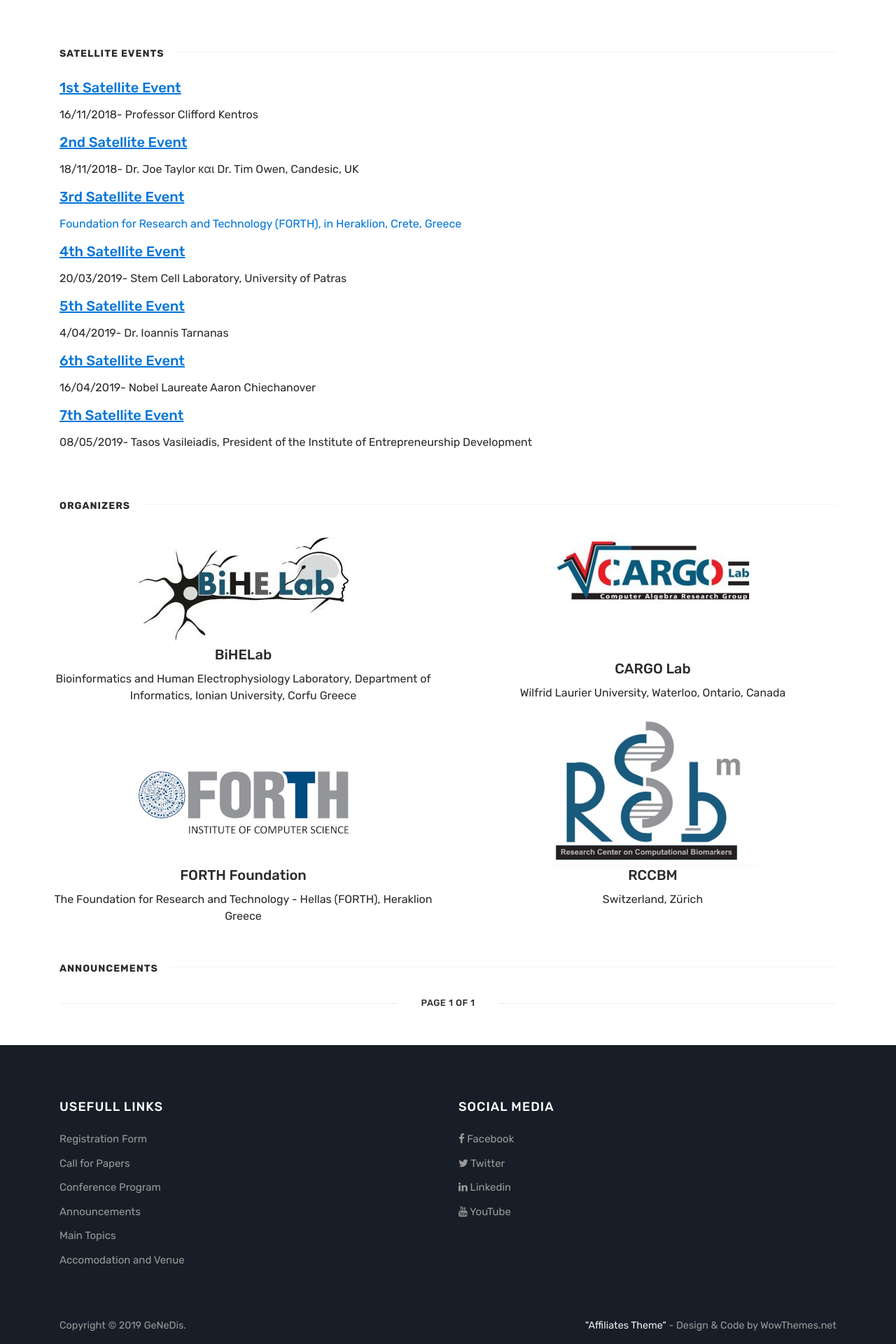
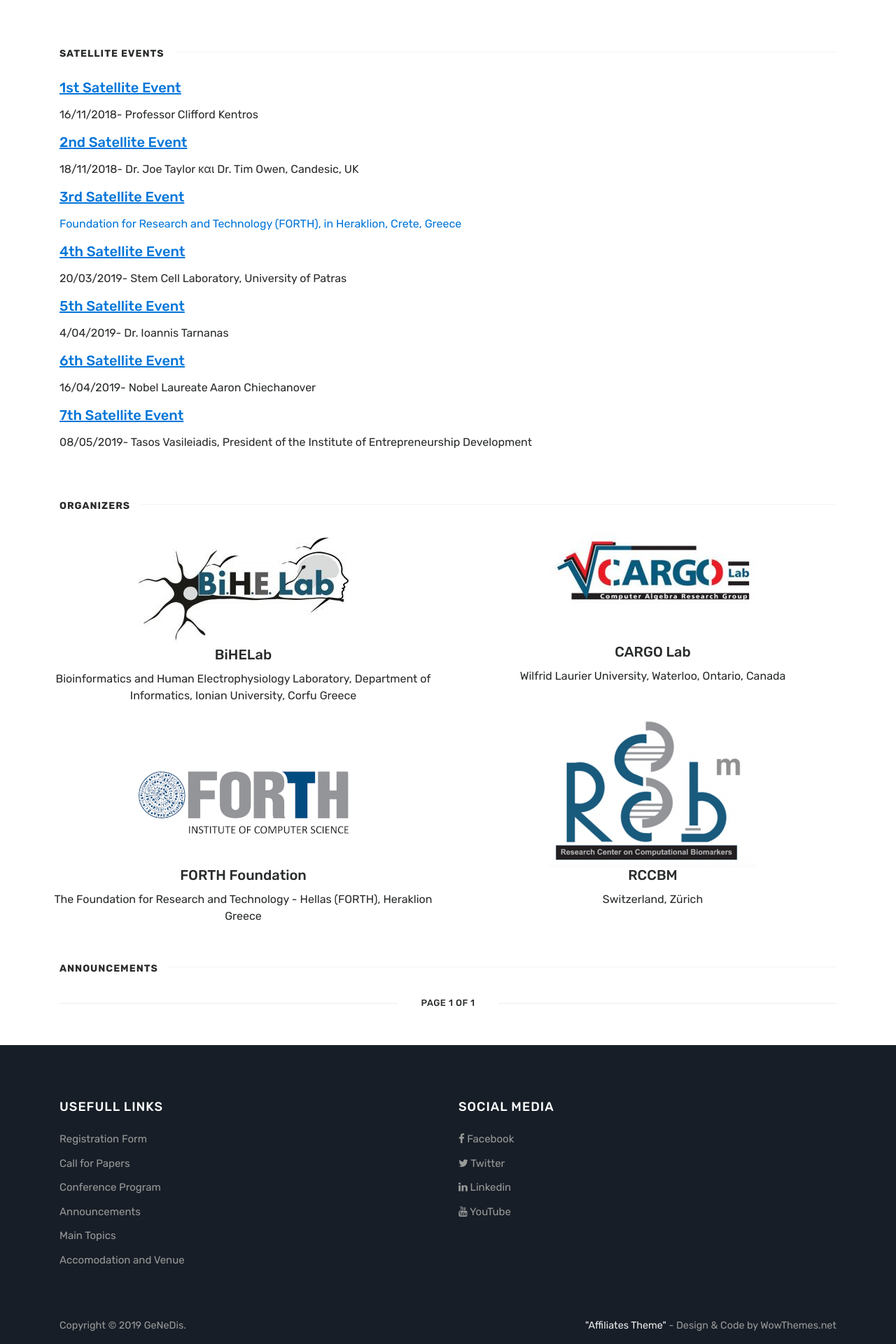
Before and after one commit to Covide-1797/genedis, a Jekyll site: the page built from index.html, in a window 1280 px wide. Shown: the part 1287-3207 px from the top of the page at 70% size. Built offline with Jekyll 4.4.1, drawn with Linux system fonts in a browser that asks for light colours; the list of posts is cut into pages by our own code.

Commit message:
Update index.html

```diff
--- a/index.html
+++ b/index.html
@@ -162,7 +162,6 @@ title: Home
                     </a>
                     <div class="w-100 d-sm-none d-md-block"><br/></div>
                     <div class="w-100 d-sm-none d-md-block"><br/></div>
-                    <div class="w-100 d-sm-none d-md-block"><br/></div>
                     <div class="card-body">
                         <h5 class="card-title">CARGO Lab</h5>
                         <p class="card-text">Wilfrid Laurier University, Waterloo, Ontario, Canada</p>
```
